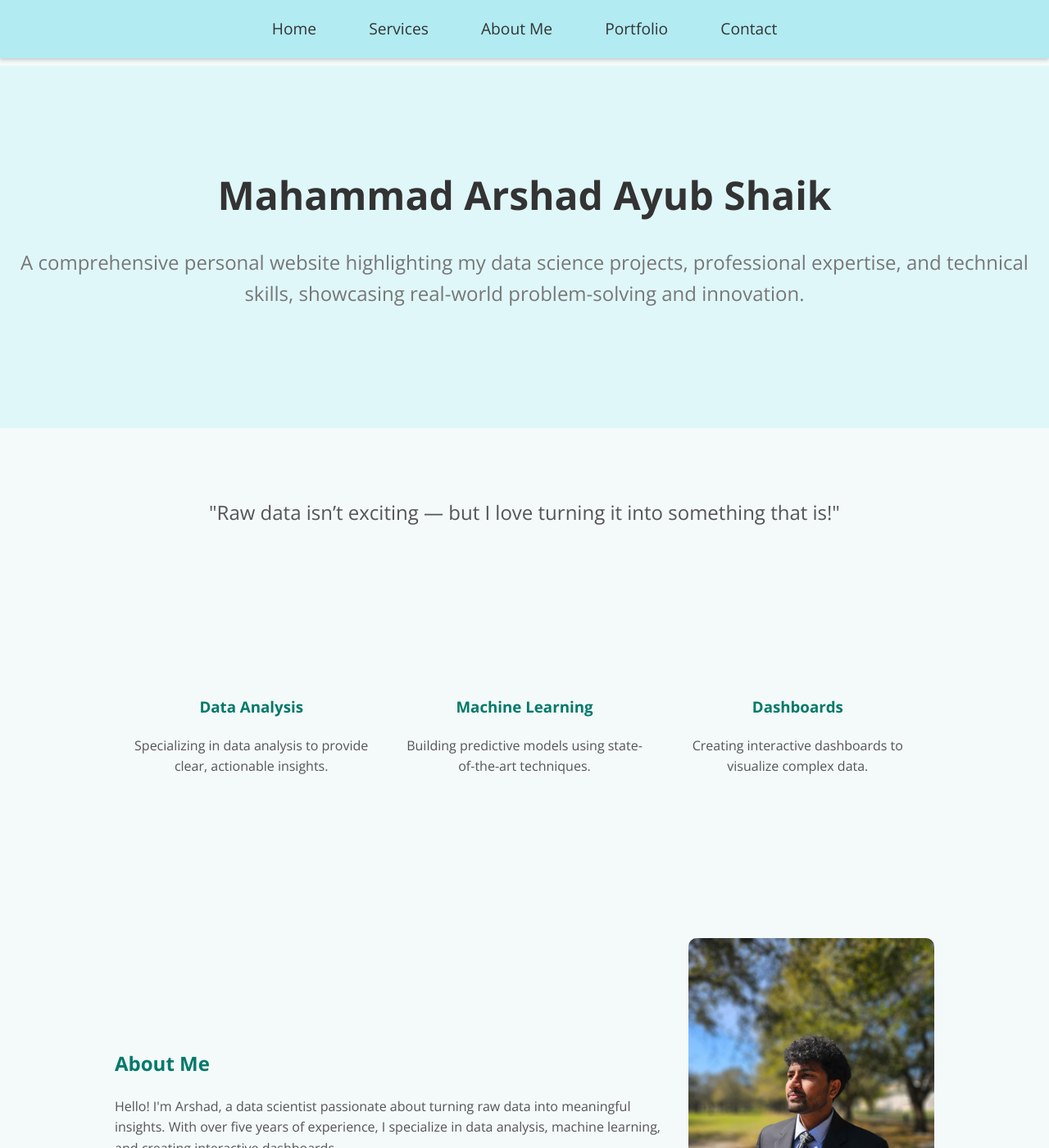
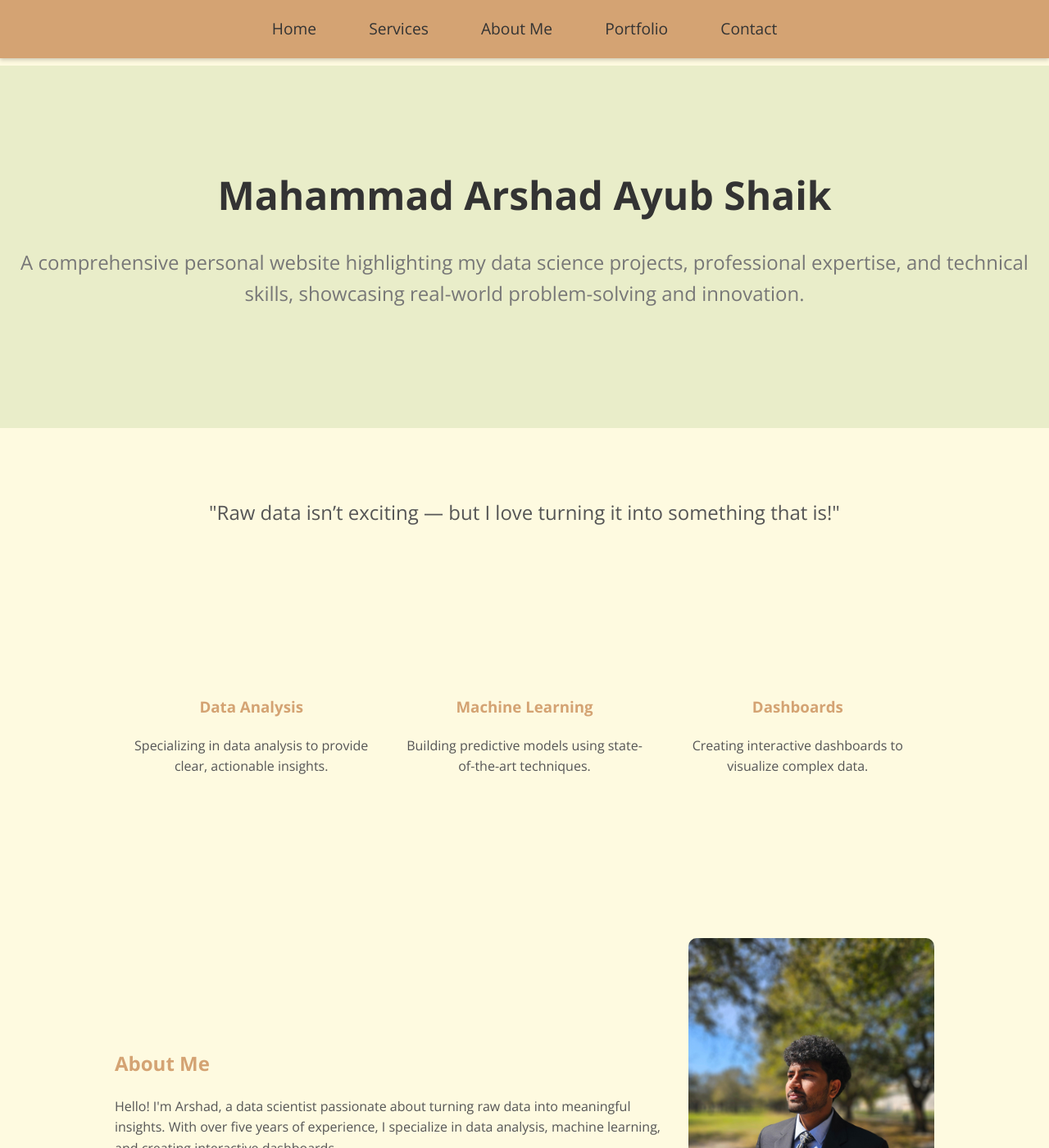
Before and after one commit to arshadsm/arshadsm.github.io, a Jekyll site: the page built from index.md, in a window 1280 px wide and 1400 px high. Shown: the whole window at 82% size. Built offline with Jekyll 4.4.1, drawn with Linux system fonts in a browser that asks for light colours.

Commit message:
Update default.html

```diff
--- a/_layouts/default.html
+++ b/_layouts/default.html
@@ -13,16 +13,16 @@
       margin: 0;
       padding: 0;
       color: #333;
-      background-color: #f4f9f9;
+      background-color: #FEFAE0; /* Light background color */
     }
     nav {
-      background-color: #b2ebf2; /* Darker blue for the navigation bar */
-      padding: 20px 0; /* Increased padding to increase the height of the navigation bar */
+      background-color: #D4A373; /* Darker color for the navigation bar */
+      padding: 20px 0;
       box-shadow: 0px 2px 5px rgba(0, 0, 0, 0.2);
-      position: fixed; /* Make the navigation bar fixed */
-      width: 100%; /* Ensure it spans the full width of the page */
-      top: 0; /* Align it to the top of the page */
-      z-index: 1000; /* Ensure it stays on top of other elements */
+      position: fixed;
+      width: 100%;
+      top: 0;
+      z-index: 1000;
     }
     nav ul {
       list-style: none;
@@ -35,22 +35,22 @@
       margin: 0 15px;
     }
     nav ul li a {
-      color: #333; /* Darker text color for contrast */
+      color: #333;
       text-decoration: none;
       font-size: 1.2em;
-      padding: 10px 15px; /* Add padding to create a button-like appearance */
-      border-radius: 5px; /* Rounded corners for the button effect */
-      transition: background-color 0.3s, color 0.3s; /* Smooth transition for hover effects */
+      padding: 10px 15px;
+      border-radius: 5px;
+      transition: background-color 0.3s, color 0.3s;
     }
     nav ul li a:hover {
-      background-color: #00796b; /* Slightly darker blue/green for hover effect */
+      background-color: #CCD5AE; /* Hover effect color */
       color: #fff;
     }
     header {
       text-align: center;
-      padding: 120px 0; /* Adjust padding to account for the fixed navbar height */
-      background-color: #e0f7fa;
-      margin-top: 80px; /* Prevent content from being hidden under the fixed navbar */
+      padding: 120px 0;
+      background-color: #E9EDC9; /* Slightly darker background for header */
+      margin-top: 80px;
     }
     header h1 {
       margin: 0;
@@ -83,7 +83,7 @@
     }
     .service-item h3 {
       margin-bottom: 20px;
-      color: #00796b;
+      color: #D4A373; /* Use the darker color for headings */
     }
     .service-item p {
       color: #555;
@@ -98,7 +98,7 @@
       padding-right: 20px;
     }
     .about-me-text h2 {
-      color: #00796b;
+      color: #D4A373;
     }
     .about-me-text p {
       color: #555;
@@ -118,7 +118,7 @@
       display: flex;
       flex: 1 1 48%;
       margin: 10px 0;
-      background-color: #fff;
+      background-color: #FAEDCD; /* Light background for portfolio items */
       box-shadow: 0 4px 6px rgba(0, 0, 0, 0.1);
       border-radius: 10px;
       overflow: hidden;
@@ -132,8 +132,8 @@
     }
     .portfolio-image img {
       width: 100%;
-      height: 150px; /* Set this to your desired height */
-      object-fit: cover; /* Crops the image */
+      height: 150px;
+      object-fit: cover;
       border-radius: 5px;
     }
     .portfolio-text {
@@ -143,36 +143,32 @@
       flex-direction: column;
       justify-content: center;
     }
-
     .portfolio-text p {
       margin: 5px 0;
     }
-
     .portfolio-text .project-link {
       margin-top: 10px;
-  		color: #00796b;
+      color: #D4A373;
       text-decoration: none;
       font-weight: bold;
     }
-
     .portfolio-text .project-link:hover {
       text-decoration: underline;
     }
-    }
     .footer {
-      background-color: #004d40;
-      color: #fff;
+      background-color: #CCD5AE; /* Lighter color for footer */
+      color: #333;
       text-align: center;
       padding: 40px 0;
       margin-top: 60px;
     }
     .footer a {
-      color: #4db6ac;
+      color: #D4A373;
       text-decoration: none;
       margin: 0 15px;
     }
     .footer a:hover {
-      color: #82e9de;
+      color: #FAEDCD;
     }
   </style>
 </head>
```
Lines whose indentation alone changed are shown as unchanged.
